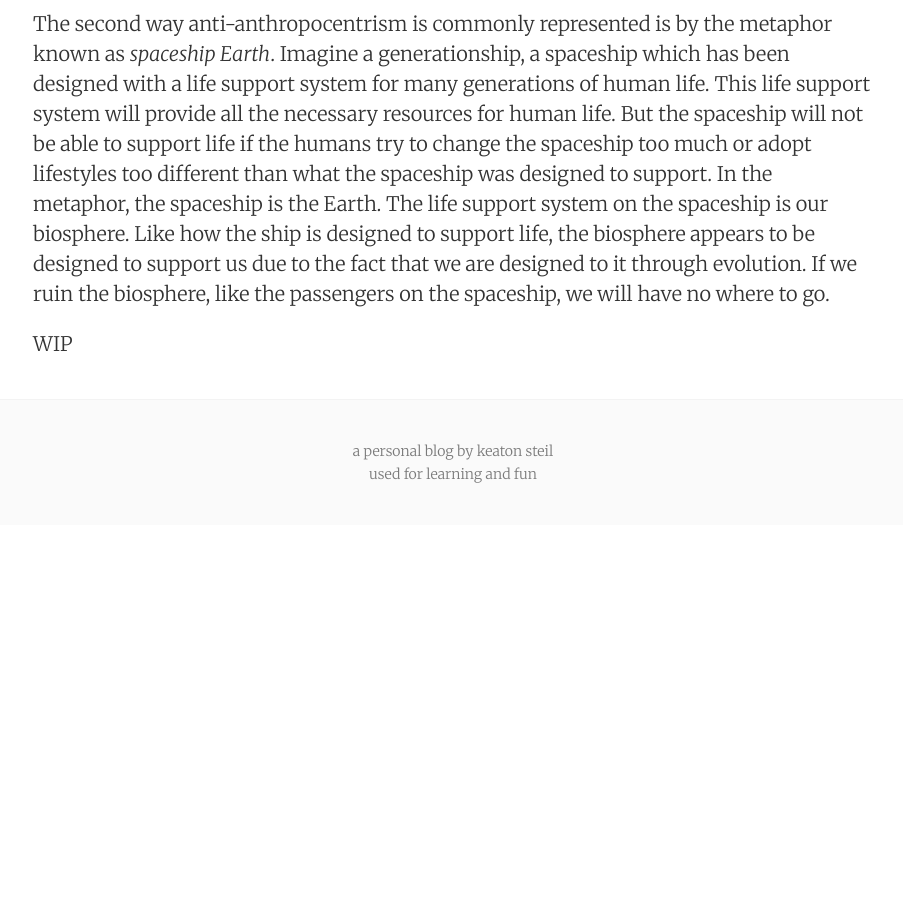
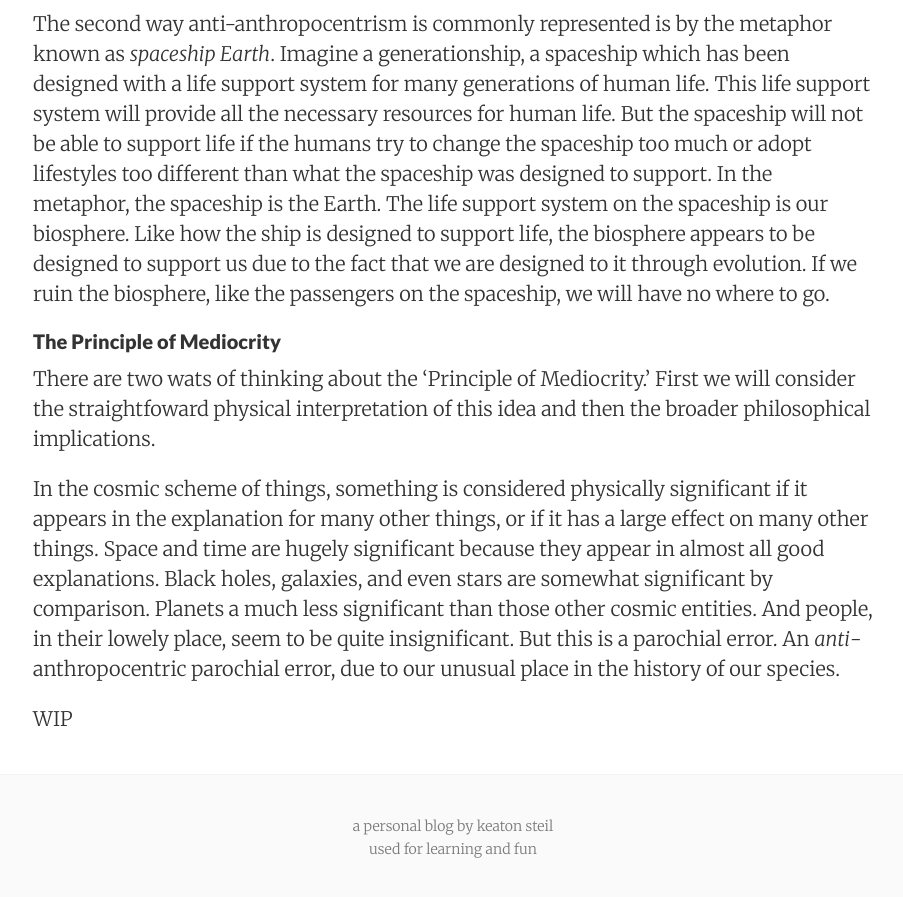
Before and after one commit to KeatonSteil/KeatonSteil.github.io, a Jekyll site: the page built from _posts/2019-02-01-beginning-of-infinity-ch3.md, in a window 1280 px wide and 900 px high, scrolled down 1662 px. Shown: the top 897 px of the window, without its empty margins (187-1090 px from the left). Built offline with Jekyll 4.4.1, drawn with Linux system fonts in a browser that asks for light colours; before the commit the page ends 2187 px from its top, so only the background shows below that.

Commit message:
(WIP)the principle of mediocrity paragraph

```diff
--- a/_posts/2019-02-01-beginning-of-infinity-ch3.md
+++ b/_posts/2019-02-01-beginning-of-infinity-ch3.md
@@ -23,4 +23,10 @@ Anti-anthropocentrism primarily takes the form of two different ideas. The first
 
 The second way anti-anthropocentrism is commonly represented is by the metaphor known as _spaceship Earth_. Imagine a generationship, a spaceship which has been designed with a life support system for many generations of human life. This life support system will provide all the necessary resources for human life. But the spaceship will not be able to support life if the humans try to change the spaceship too much or adopt lifestyles too different than what the spaceship was designed to support. In the metaphor, the spaceship is the Earth. The life support system on the spaceship is our biosphere. Like how the ship is designed to support life, the biosphere appears to be designed to support us due to the fact that we are designed to it through evolution. If we ruin the biosphere, like the passengers on the spaceship, we will have no where to go.
 
+<h4>The Principle of Mediocrity</h4>
+
+There are two wats of thinking about the 'Principle of Mediocrity.' First we will consider the straightfoward physical interpretation of this idea and then the broader philosophical implications.
+
+In the cosmic scheme of things, something is considered physically significant if it appears in the explanation for many other things, or if it has a large effect on many other things. Space and time are hugely significant because they appear in almost all good explanations. Black holes, galaxies, and even stars are somewhat significant by comparison. Planets a much less significant than those other cosmic entities. And people, in their lowely place, seem to be quite insignificant. But this is a parochial error. An _anti_-anthropocentric parochial error, due to our unusual place in the history of our species.
+
 WIP
```
